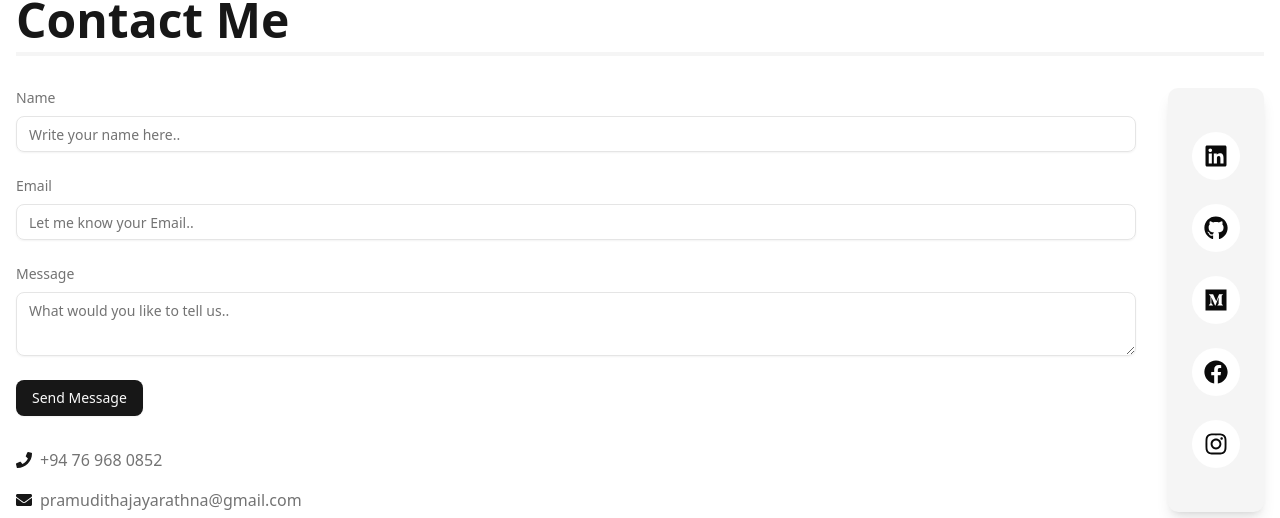
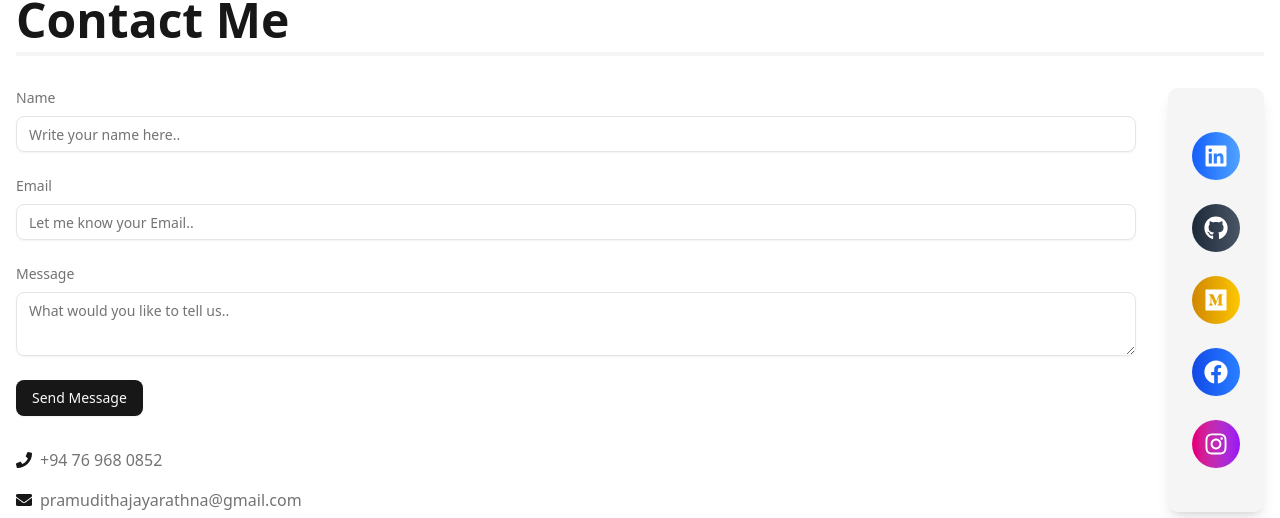
Before and after one commit to MMPjayarathne/My-Portfolio-Masith, a Next.js app: page / in a window 1280 px wide. Shown: the part 5389-5907 px from the top of the page. Built offline with nearby package versions, Linux system fonts and the light colour scheme.

Commit message:
Add the links and change the icon background

```diff
--- a/src/components/Contactme.tsx
+++ b/src/components/Contactme.tsx
@@ -47,39 +47,51 @@ export default function ContactMe() {
             </div>
           </div>
 
-          <div className="flex flex-col items-center justify-center gap-6 bg-secondary p-6 rounded-lg shadow-lg">
+          <div className="flex flex-col items-center justify-center gap-6 bg-secondary dark:bg-gray-900 p-6 rounded-lg shadow-lg">
             <a
-              href="#"
-              className="w-12 h-12 flex items-center justify-center bg-white rounded-full text-linkedin hover:bg-linkedin hover:text-white transition-colors"
+              href="https://www.linkedin.com/in/masith-pramuditha-b4649b220/"
+              className="w-12 h-12 rounded-full bg-gradient-to-r from-blue-600 to-blue-400 text-white flex items-center justify-center hover:scale-105 transition-transform"
               aria-label="LinkedIn"
+              target="_blank"
+              rel="noopener noreferrer"
             >
               <FaLinkedin size={24} />
             </a>
             <a
-              href="#"
-              className="w-12 h-12 flex items-center justify-center bg-white rounded-full text-github hover:bg-github hover:text-white transition-colors"
+              href="https://github.com/MMPjayarathne"
+              className="w-12 h-12 rounded-full bg-gradient-to-r from-gray-800 to-gray-600 text-white flex items-center justify-center hover:scale-105 transition-transform"
               aria-label="GitHub"
+              target="_blank"
+              rel="noopener noreferrer"
             >
               <FaGithub size={24} />
             </a>
+
             <a
-              href="#"
-              className="w-12 h-12 flex items-center justify-center bg-white rounded-full text-medium hover:bg-medium hover:text-white transition-colors"
+              href="https://medium.com/@pramudithajayarathna"
+              className="w-12 h-12 rounded-full bg-gradient-to-r from-yellow-600 to-yellow-400 text-white flex items-center justify-center hover:scale-105 transition-transform"
               aria-label="Medium"
+              target="_blank"
+              rel="noopener noreferrer"
             >
               <FaMedium size={24} />
             </a>
+
             <a
-              href="#"
-              className="w-12 h-12 flex items-center justify-center bg-white rounded-full text-facebook hover:bg-facebook hover:text-white transition-colors"
+              href="https://www.facebook.com/masith.pamuditha"
+              className="w-12 h-12 rounded-full bg-gradient-to-r from-blue-700 to-blue-500 text-white flex items-center justify-center hover:scale-105 transition-transform"
               aria-label="Facebook"
+              target="_blank"
+              rel="noopener noreferrer"
             >
               <FaFacebook size={24} />
             </a>
             <a
               href="#"
-              className="w-12 h-12 flex items-center justify-center bg-white rounded-full text-instagram hover:bg-instagram hover:text-white transition-colors"
+              className="w-12 h-12 rounded-full bg-gradient-to-r from-pink-600 to-purple-600 text-white flex items-center justify-center hover:scale-105 transition-transform"
               aria-label="Instagram"
+              target="_blank"
+              rel="noopener noreferrer"
             >
               <FaInstagram size={24} />
             </a>
```
